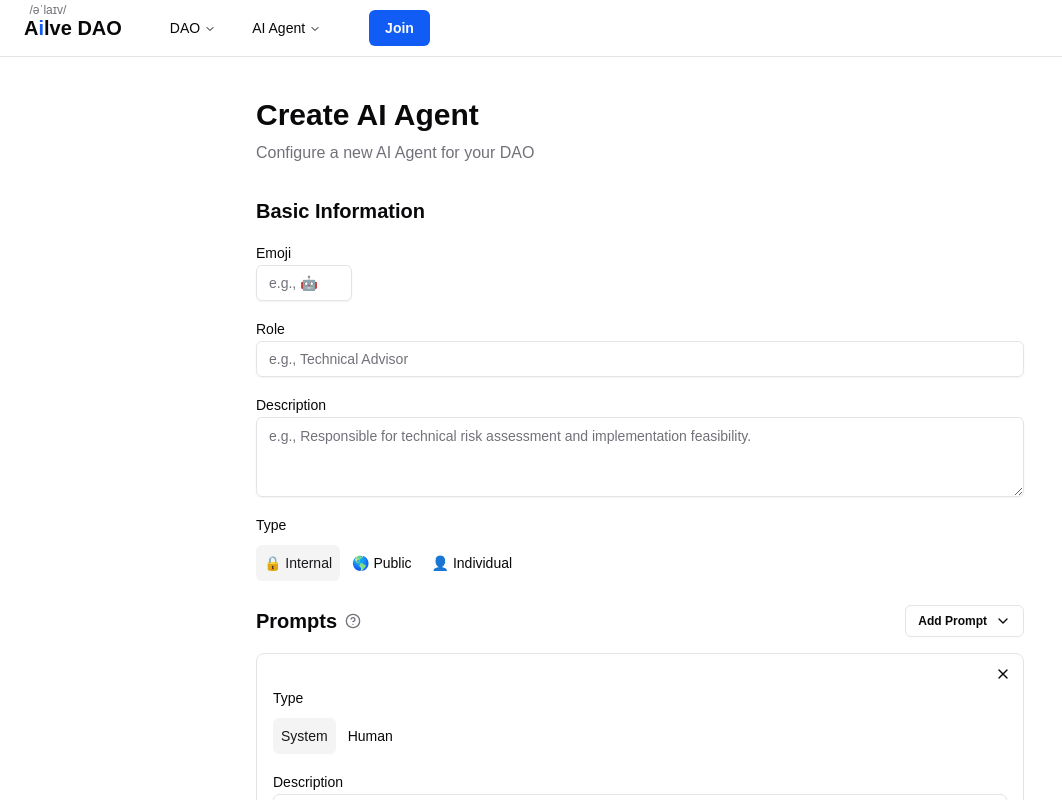
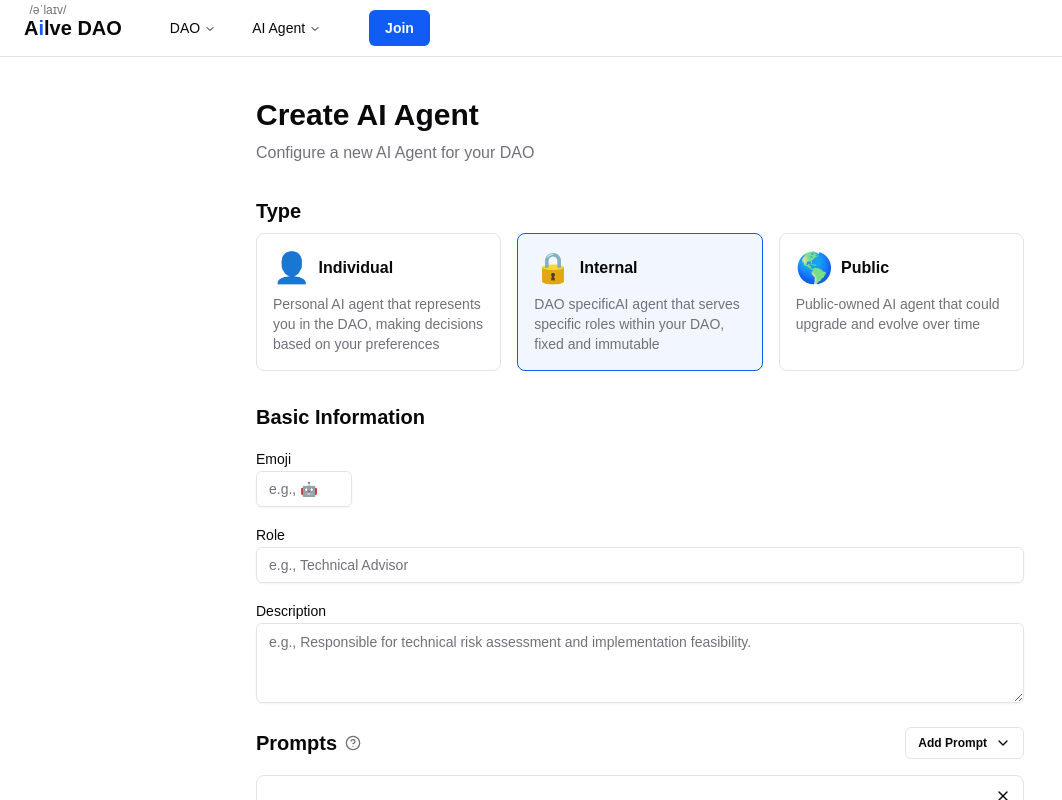
Before and after one commit to panchen451161722/daoaiagent, a Next.js app in the folder ui/: page /aias/create in a window 1280 px wide. Shown: the top 800 px of the page, without its empty margins (0-1062 px from the left). Built offline with nearby package versions, Linux system fonts and the light colour scheme.

Commit message:
feat: update type selection UI

```diff
--- a/ui/src/app/aias/create/page.tsx
+++ b/ui/src/app/aias/create/page.tsx
@@ -46,6 +46,47 @@ export default function CreateAIAPage() {
           <p className="text-muted-foreground mt-2">Configure a new AI Agent for your DAO</p>
         </div>
 
+              <div>
+            <h2 className="text-xl font-semibold">Type</h2>
+                <div className="grid grid-cols-1 md:grid-cols-3 gap-4 mt-2">
+                  {[
+                    {
+                      value: "Individual",
+                      icon: "👤",
+                      title: "Individual",
+                      description: "Personal AI agent that represents you in the DAO, making decisions based on your preferences"
+                    },
+                    {
+                      value: "Internal",
+                      icon: "🔒",
+                      title: "Internal",
+                      description: "DAO specificAI agent that serves specific roles within your DAO, fixed and immutable"
+                    },
+                    {
+                      value: "Public",
+                      icon: "🌎",
+                      title: "Public",
+                      description: "Public-owned AI agent that could upgrade and evolve over time"
+                    }
+                  ].map((item) => (
+                    <div
+                      key={item.value}
+                      className={[
+                        "flex flex-col p-4 border rounded-lg cursor-pointer transition-colors",
+                        type === item.value ? "border-primary bg-primary/5" : "hover:border-primary/50",
+                      ].join(" ")}
+                      onClick={() => setType(item.value)}
+                    >
+                      <div className="flex items-center mb-2">
+                        <div className="text-3xl mr-2">{item.icon}</div>
+                        <h3 className="font-semibold">{item.title}</h3>
+                      </div>
+                      <p className="text-sm text-muted-foreground">{item.description}</p>
+                    </div>
+                  ))}
+                </div>
+              </div>
+
         <div className="space-y-6">
           {/* Basic Information */}
           <div className="space-y-4">
@@ -66,14 +107,6 @@ export default function CreateAIAPage() {
                   placeholder="e.g., Responsible for technical risk assessment and implementation feasibility."
                   className="h-20"
                 />
-              </div>
-              <div>
-                <Label>Type</Label>
-                <ToggleGroup type="single" value={type} onValueChange={(value) => value && setType(value)} className="justify-start mt-2">
-                  <ToggleGroupItem value="Internal">🔒 Internal</ToggleGroupItem>
-                  <ToggleGroupItem value="Public">🌎 Public</ToggleGroupItem>
-                  <ToggleGroupItem value="Individual">👤 Individual</ToggleGroupItem>
-                </ToggleGroup>
               </div>
             </div>
           </div>
```
